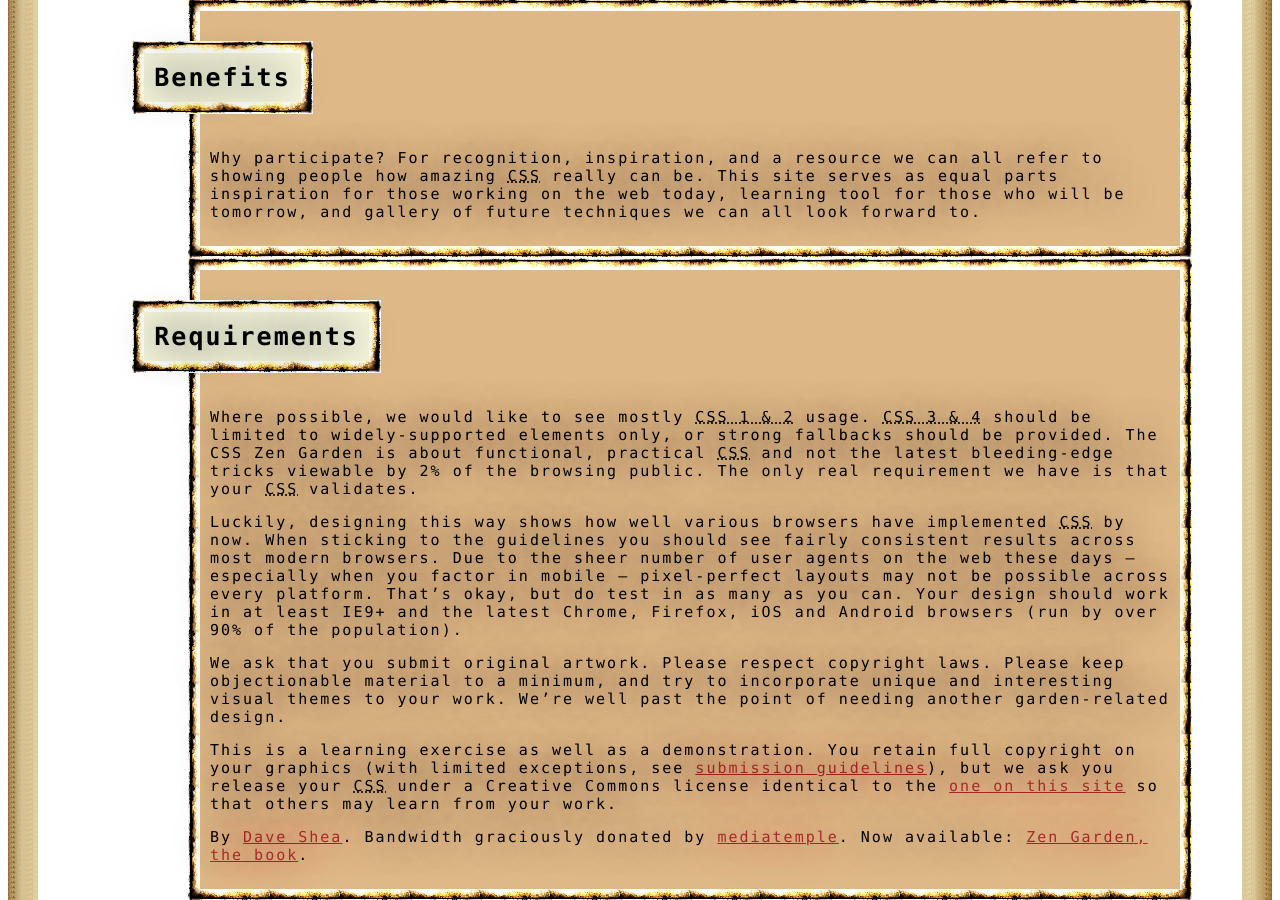
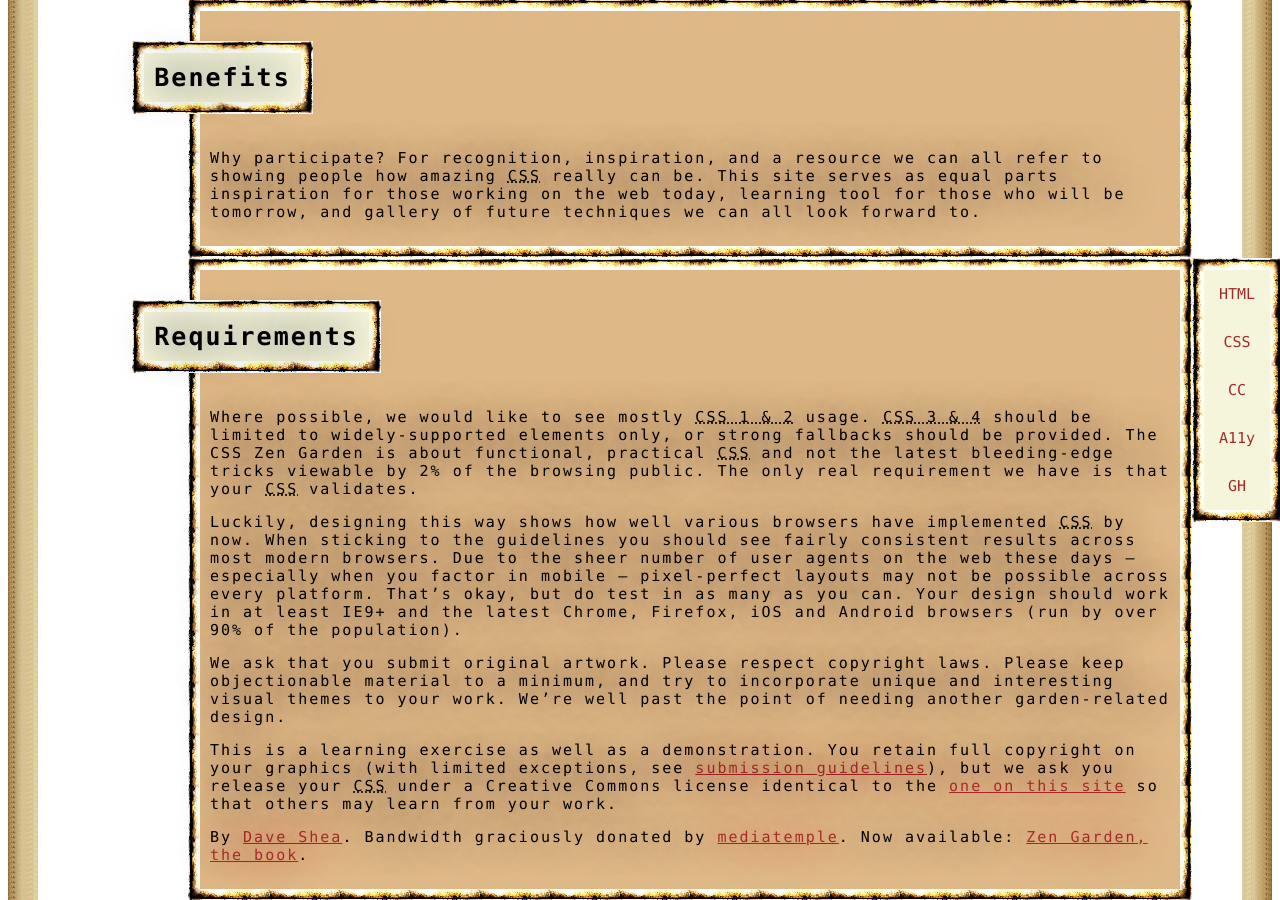
Before and after one commit to brightbitez/brightbitez.github.io, a PHP site: page /csszengarden.html in a window 1280 px wide; the page is wider, and only the part inside the window is pictured. Shown: the part 1808-2708 px from the top of that part. Run offline with PHP 8.4, Linux system fonts and the light colour scheme.

Commit message:
Update style.css

```diff
--- a/style.css
+++ b/style.css
@@ -15,7 +15,6 @@ text-shadow: 0 0 40px ;
 
 body {
   background-image: url("bg.jpg");
-
   background-repeat: no-repeat;
   background-attachment: fixed;
   border: 30px solid transparent;
@@ -93,7 +92,7 @@ font-size:13px;
 	}
 
 a:visited {
-color:blue;
+color:salmon;
 }
 
 a:link {
@@ -104,18 +103,43 @@ a:hover{
 }
 
 footer {
-background-image: linear-gradient(beige, silver);
-margin-left:1550px;
+border: 12px solid transparent;
+  border-image: url(border1.jpg) 100 round;
+  display: inline-block;
+background-color: beige;
 font-family:"Lucida Console", Monaco, monospace;
 font-size:15px;
-box-shadow:2px 2px;
 
-display:grid;
-background-color:beige;
-padding:5px;
-text-shadow: 0 0 3px gold;
+
+  display: -webkit-box;
+  display: -moz-box;
+  display: -ms-flexbox;
+  display: -webkit-flex;
+  display: flex;
+  display: inline-flex;
+
+  -webkit-flex-flow: row wrap;
+  justify-content: flex-end;
+  text-align: center;
+  position: absolute;
 
 }
+footer > * {
+  flex: 1 50%;
+}
+footer a{
+	text-decoration: none;
+  display: inline-block;
+  padding: 15px;
+  color: white;
+
+}
+@media all and (max-width: 800px) {
+  footer a {
+    justify-content: space-around;
+  }
+}
+
 
 
 
@@ -168,5 +192,4 @@ text-shadow: 2px 2px 8px aquamarine;
   background-repeat: no-repeat, no-repeat,no-repeat;
   background-size: 1200px 500px , 350px 300px,350px 300px;
 
-
 	}
```
Lines whose indentation alone changed are shown as unchanged.
